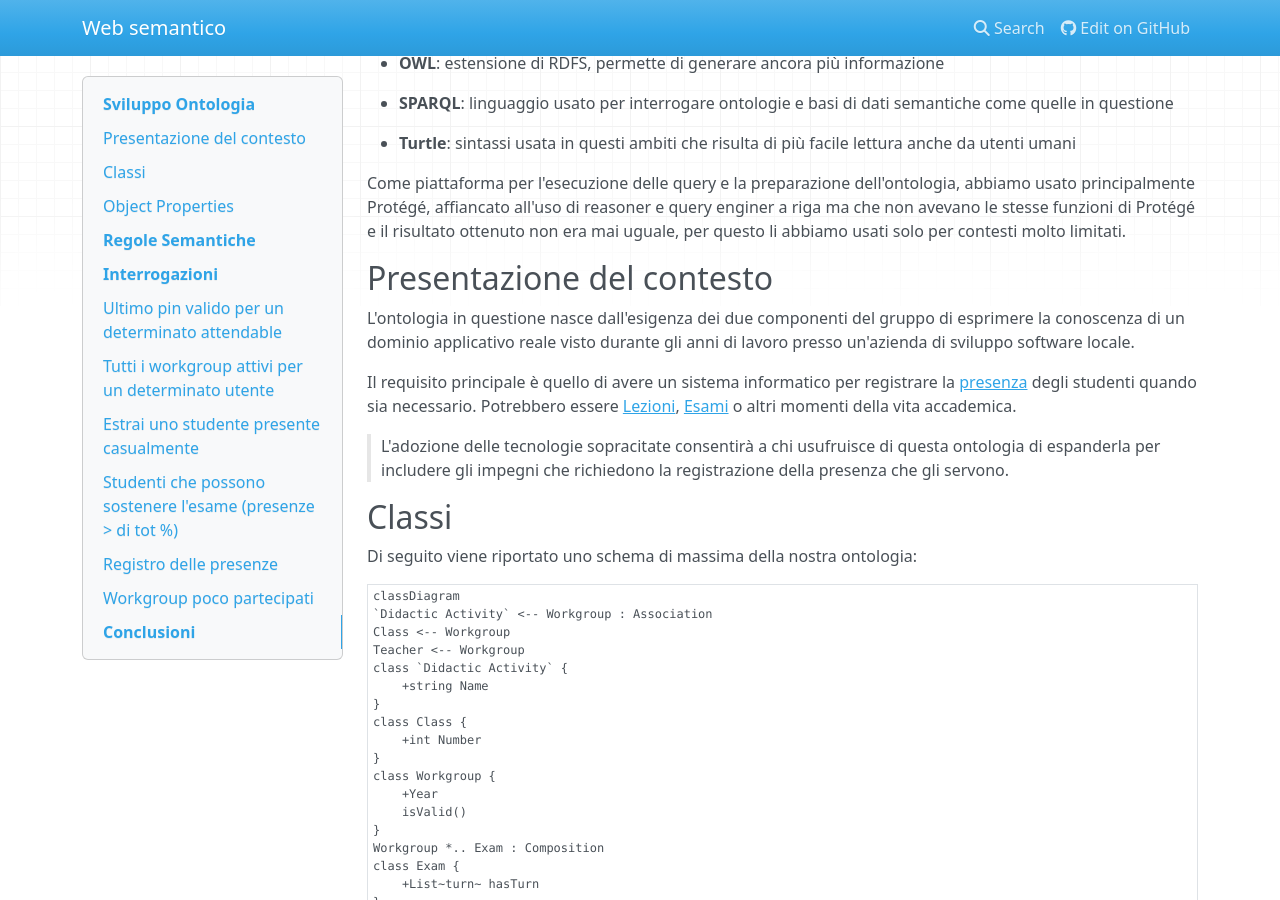
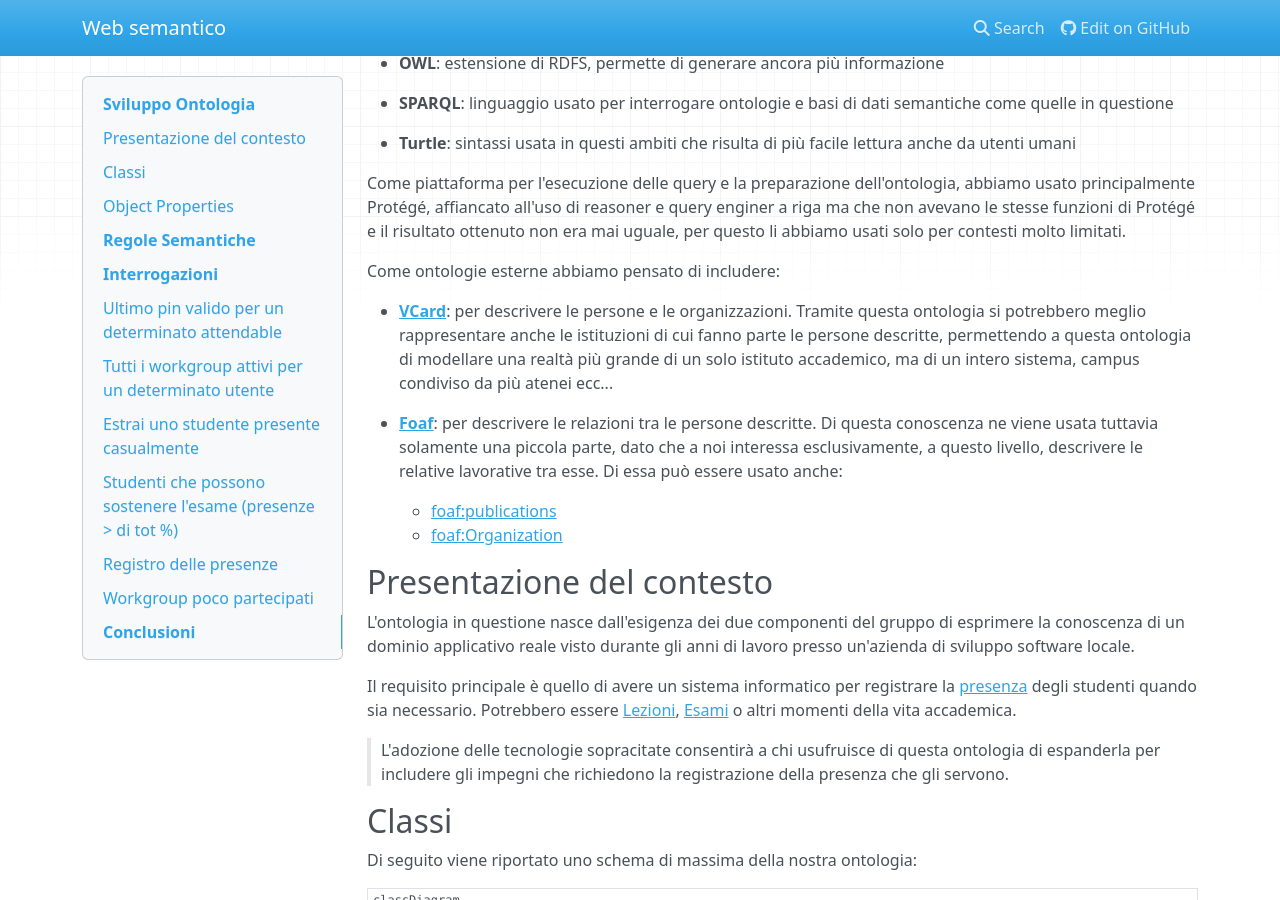
Before and after one commit to lucagiorgettismp/SemanticWebAttendance, an MkDocs documentation site: the page built from docs/index.md, in a window 1280 px wide and 900 px high, scrolled down 488 px. Built offline with MkDocs 1.6.1, drawn with Linux system fonts in a browser that asks for light colours; nearby versions of some CDN libraries.

Commit message:
fix: add connected ontologies

```diff
--- a/docs/index.md
+++ b/docs/index.md
@@ -2,6 +2,7 @@
 <h3><center>Ontologia per la registrazione delle presenze in aula</center></h3>
 <h5><center>Relazione elaborato Web Semantico</center></h5>
 
+<center>
 <table>
 <tbody>
 <td>
@@ -14,6 +15,7 @@
 </td>
 </tbody>
 </table>
+</center>
 
 # Sviluppo Ontologia
 
@@ -30,6 +32,16 @@ In questa ontologia ci siamo prefissati di usare le seguenti tecnologie:
 * **Turtle**: sintassi usata in questi ambiti che risulta di più facile lettura anche da utenti umani
 
 Come piattaforma per l'esecuzione delle query e la preparazione dell'ontologia, abbiamo usato principalmente Protégé, affiancato all'uso di reasoner e query enginer a riga ma che non avevano le stesse funzioni di Protégé e il risultato ottenuto non era mai uguale, per questo li abbiamo usati solo per contesti molto limitati.
+
+Come ontologie esterne abbiamo pensato di includere:
+
+* [**VCard**](https://www.w3.org/TR/vcard-rdf/): per descrivere le persone e le organizzazioni. Tramite questa ontologia si potrebbero meglio rappresentare anche le istituzioni di cui fanno parte le persone descritte, permettendo a questa ontologia di modellare una realtà più grande di un solo istituto accademico, ma di un intero sistema, campus condiviso da più atenei ecc...
+
+* [**Foaf**](http://xmlns.com/foaf/0.1/#): per descrivere le relazioni tra le persone descritte. Di questa conoscenza ne viene usata tuttavia solamente una piccola parte, dato che a noi interessa esclusivamente, a questo livello, descrivere le relative lavorative tra esse. Di essa può essere usato anche:
+
+    * [foaf:publications](http://xmlns.com/foaf/0.1/#term_publications)
+    * [foaf:Organization](http://xmlns.com/foaf/0.1/#term_Organization)
+
 
 ## Presentazione del contesto
 
--- a/mkdocs.yml
+++ b/mkdocs.yml
@@ -14,3 +14,4 @@ plugins:
       arguments:
         securityLevel: 'loose'
   - pdf-export
+  - with-pdf
--- a/requirements.txt
+++ b/requirements.txt
@@ -1,3 +1,4 @@
 mkdocs
 mkdocs-mermaid2-plugin
 mkdocs-pdf-export-plugin
+mkdocs-with-pdf
```
Also changed, not shown: README.md (+8 -0 lines).
